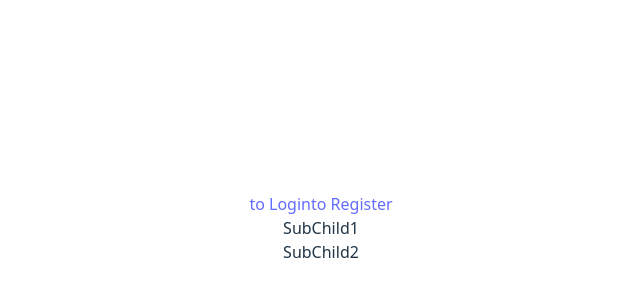
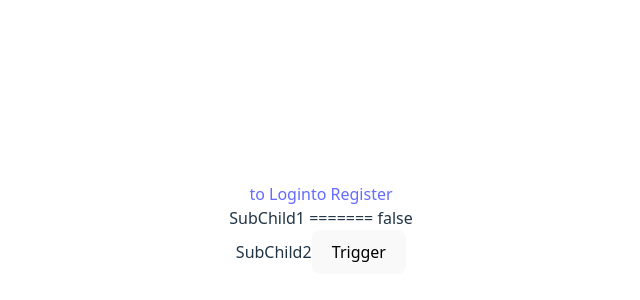
Before and after one commit to pratikkakani080/react_lecture_notes_jan_batch, a React (Vite) app: page /gsm in a window 1280 px wide. Shown: the part 172-472 px from the top of the page, without its empty margins (319-959 px from the left). Built offline with nearby package versions, Linux system fonts and the light colour scheme.

Commit message:
add: context API

```diff
--- a/src/App.tsx
+++ b/src/App.tsx
@@ -8,8 +8,13 @@ import { ToastContainer } from 'react-toastify';
 import Login from './modules/login';
 import GSM from './modules/GSM';
 import Users from './modules/users';
+import MyContext from './config/myContext';
+import { useState } from 'react';
+import NewContext from './config/newContext';
 
 function App() {
+  const [isCheck, setIsCheck] = useState<any>(false)
+  const [users, setUsers] = useState<any>([])
   const router = createBrowserRouter([
     { path: "/", Component: Home },
     { path: "/blog", Component: Blogs },
@@ -23,6 +28,8 @@ function App() {
 
   return (
     <>
+      <NewContext value={{ users, setUsers }}>
+        <MyContext value={{ isCheck, setIsCheck, test: 'test' }}>
           <div>
             {/* <a href='/blog'>to blog</a> */}
             {loggedInEmail ? (
@@ -36,6 +43,9 @@ function App() {
           </div>
           <ToastContainer />
           <RouterProvider router={router} />
+        </MyContext>
+
+      </NewContext>
     </>
   )
 }
--- /dev/null
+++ b/src/config/myContext.ts
@@ -0,0 +1,5 @@
+import { createContext } from "react";
+
+const MyContext = createContext<any>(null)
+
+export default MyContext
--- /dev/null
+++ b/src/config/newContext.ts
@@ -0,0 +1,5 @@
+import { createContext } from "react";
+
+const NewContext = createContext<any>(null)
+
+export default NewContext
--- a/src/modules/GSM/child1.tsx
+++ b/src/modules/GSM/child1.tsx
@@ -1,11 +1,7 @@
-import React, { useEffect } from 'react'
 import SubChild1 from './subChild1'
 
-function Child1({setC1}) {
-    var c1 = 'I m child 1'
-    useEffect(() => {
-      setC1(c1)
-    }, [])
+function Child1() {
+
 
   return (
     <div><SubChild1/></div>
--- a/src/modules/GSM/child2.tsx
+++ b/src/modules/GSM/child2.tsx
@@ -1,8 +1,6 @@
-import React from 'react'
 import SubChild2 from './subChild2'
 
-function Child2({C1}) {
-    console.log('console from c2', C1)
+function Child2() {
   return (
     <div><SubChild2/></div>
   )
--- a/src/modules/GSM/index.tsx
+++ b/src/modules/GSM/index.tsx
@@ -1,13 +1,16 @@
-import { useState } from "react";
+import { useContext } from "react";
 import Child1 from "./child1";
 import Child2 from "./child2";
+import NewContext from "../../config/newContext";
 
 export default function GSM() {
-    const [C1, setC1] = useState('')
+    const data = useContext(NewContext)
+    console.log(data);
+
     return (
         <>
-            <Child1 setC1={setC1} />
-            <Child2 C1={C1} />
+            <Child1  />
+            <Child2 />
         </>
     )
 }
--- a/src/modules/GSM/subChild1.tsx
+++ b/src/modules/GSM/subChild1.tsx
@@ -1,8 +1,11 @@
-import React from 'react'
+import  { useContext } from 'react'
+import MyContext from '../../config/myContext';
 
 function SubChild1() {
+      const data = useContext(MyContext)
+    console.log(data.isCheck, 'data');
   return (
-    <div>SubChild1</div>
+    <div>SubChild1 ======= {data.isCheck ? 'true' : 'false'}</div>
   )
 }
 
--- a/src/modules/GSM/subChild2.tsx
+++ b/src/modules/GSM/subChild2.tsx
@@ -1,8 +1,18 @@
-import React from 'react'
+import { useContext } from 'react'
+import Button from '../../components/button'
+import MyContext from '../../config/myContext';
 
 function SubChild2() {
+  const data = useContext(MyContext)
+
   return (
-    <div>SubChild2</div>
+    <div>SubChild2
+      <Button
+        buttonText={'Trigger'}
+        onClick={() => {
+          data.setIsCheck(!data.isCheck)
+        }} />
+    </div>
   )
 }
 
```
Also changed, not shown: 1 other file (tests, documents, lock files or other folders). Lines whose indentation alone changed are shown as unchanged.
